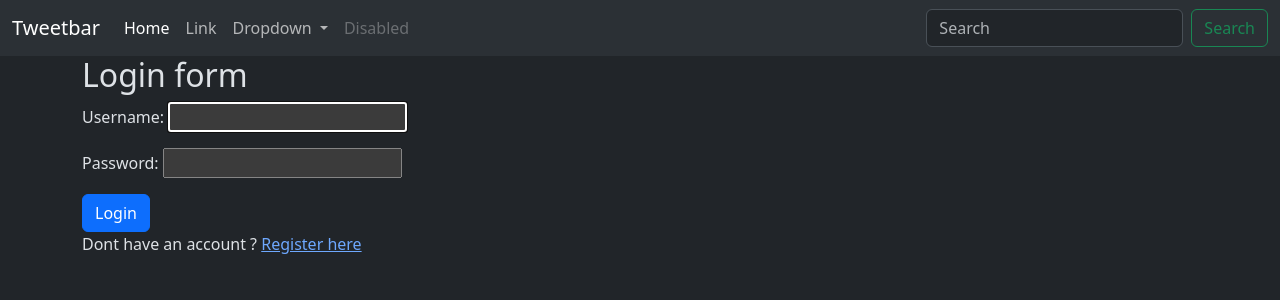
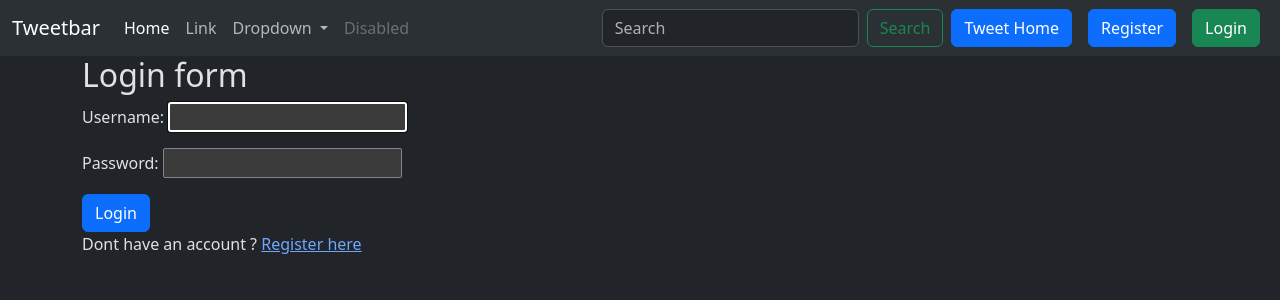
Before and after one commit to Arnav-Naive/Django_Project__1, a Django app: page /accounts/login/ in a window 1280 px wide. Shown: the top 300 px of the page. Run offline with Django 5.2, Linux system fonts and the light colour scheme.

Commit message:
Final touch....---beginner lvl project done

```diff
--- a/chaiheadq/templates/layout.html
+++ b/chaiheadq/templates/layout.html
@@ -45,6 +45,16 @@
         <input class="form-control me-2" type="search" placeholder="Search" aria-label="Search"/>
         <button class="btn btn-outline-success" type="submit">Search</button>
       </form>
+      <a href="{% url "tweet_list" %}" class="btn btn btn-primary mx-2">Tweet Home</a>
+      {% if user.is_authenticated %}
+      <form method="post" action="{% url 'logout' %}">
+        {% csrf_token %}
+        <button type="submit" class="btn btn-danger">Logout</button>
+      </form>
+      {% else %}
+      <a href="{% url "register" %}" class="btn btn btn-primary mx-2">Register</a>
+      <a href="{% url "login" %}" class="btn btn btn-success mx-2">Login</a>
+      {% endif %}
     </div>
   </div>
 </nav>
--- a/chaiheadq/tweet/templates/tweet_list.html
+++ b/chaiheadq/tweet/templates/tweet_list.html
@@ -18,8 +18,10 @@ Chai aur Tweet
   <div class="card-body">
     <h5 class="card-title">{{tweet.user.username}}</h5>
     <p class="card-text">{{tweet.text}} </p>
+    {% if tweet.user == user %}
     <a href="{% url 'tweet_edit' tweet.id %}" class="btn btn-primary">Edit</a>
     <a href="{% url 'tweet_delete' tweet.id %}" class="btn btn-danger">Delete</a>
+    {% endif %}
   </div>
 </div>
     {% endfor %}
```
Also changed, not shown: chaiheadq/db.sqlite3, chaiheadq/media/photos/monkey-d-luffy-red-5120x2880-24473.png (added), 2 other files.
